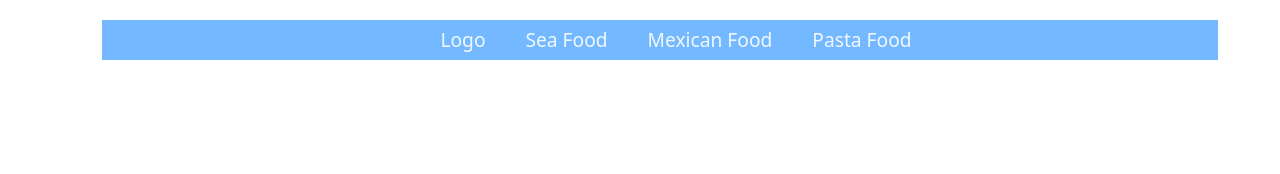
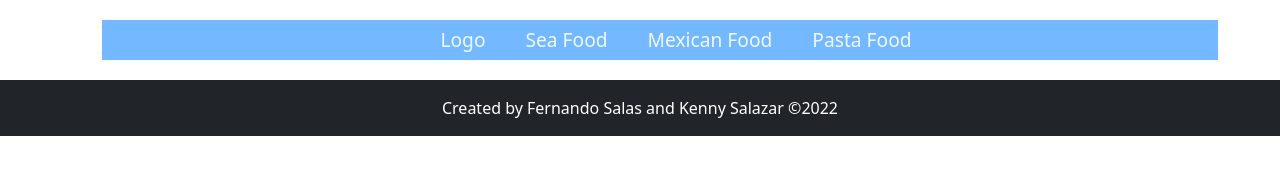
Before and after one commit to LuisSalas94/javascript-capstone-project, a website built with webpack: page src/index.html in a window 1280 px wide. Built offline with nearby package versions, Linux system fonts and the light colour scheme.

Commit message:
Created the footer of the page

```diff
--- a/src/index.html
+++ b/src/index.html
@@ -27,6 +27,11 @@
 				</ul>
 			</div>
 		</header>
+		<footer class="container-fluid bg-dark">
+			<div class="container-lg py-3">
+				<p class="text-white text-center m-0">Created by Fernando Salas and Kenny Salazar &copy;2022</p>
+			</div>
+		</footer>
 		<script
 			src="https://cdn.jsdelivr.net/npm/bootstrap@5.0.2/dist/js/bootstrap.bundle.min.js"
 			integrity="sha384-MrcW6ZMFYlzcLA8Nl+NtUVF0sA7MsXsP1UyJoMp4YLEuNSfAP+JcXn/tWtIaxVXM"
```
